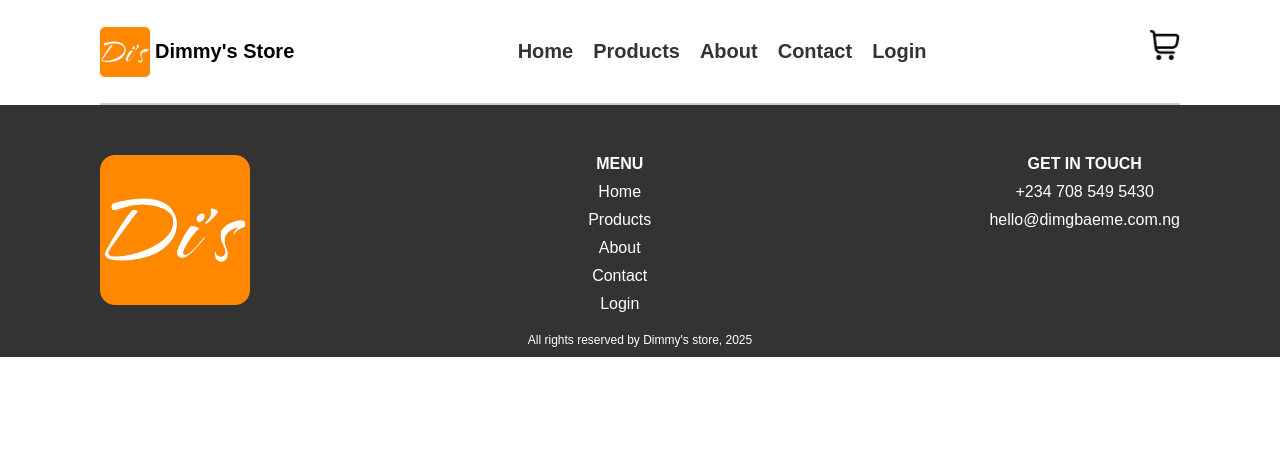
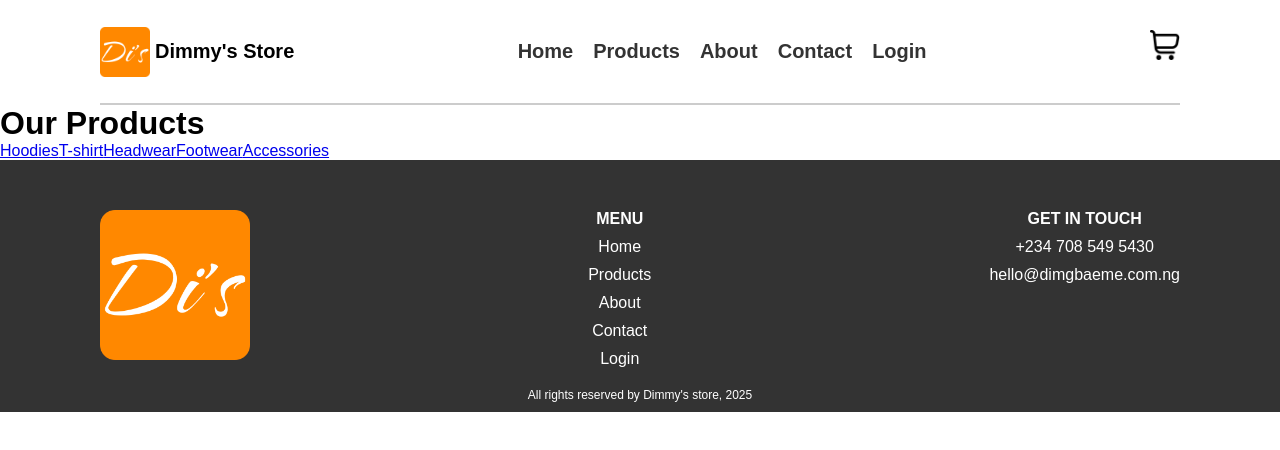
Before and after one commit to Dimgba-Eme/e-commerce-app, a React (Create React App) app in the folder my-store/: page /products/hoodies in a window 1280 px wide. Shown: the top 450 px of the page. Built offline with nearby package versions, Linux system fonts and the light colour scheme.

Commit message:
Created ProductsTabs and ProductsCategories components for usage in the Products page

```diff
--- a/my-store/src/App.js
+++ b/my-store/src/App.js
@@ -1,5 +1,6 @@
 import { Route, Routes } from "react-router-dom";
 
+import ProductsCategories from "./components/ProductsCategories";
 
 
 import Home from "./pages/Home";
@@ -20,7 +21,13 @@ function App() {
 
       <Routes>
         <Route path="/" element={<Home />} />
-        <Route path="/products" element={<Products />} />
+        <Route path="/products" element={<Products />}>
+          <Route index path="hoodies" element={<ProductsCategories category='hoodies' />} />
+          <Route path="t-shirt" element={<ProductsCategories category='t-shirt' />} />
+          <Route path="headwear" element={<ProductsCategories category='headwear' />} />
+          <Route path="footwear" element={<ProductsCategories category='footwear' />} />
+          <Route path="accessories" element={<ProductsCategories category='accessories' />} />
+        </Route>
         <Route path="/about-us" element={<About />} />
         <Route path="/contact-us" element={<Contact />} />
         <Route path="/cart" element={<Cart />} />
--- a/my-store/src/components/NavBar.js
+++ b/my-store/src/components/NavBar.js
@@ -15,6 +15,7 @@ function NavBar() {
             <img src={menu_btn} alt='hamburger menu' className='menu-btn' onClick={() => { setIsOpen(!isOpen) }} />
 
 
+            <div className='nav-container'>
                 <nav className={isOpen ? 'isOpen' : ''} onClick={() => { setIsOpen(!isOpen) }}>
                     <ul className='nav-inner'>
                         <img src={close_btn} alt='' onClick={() => { setIsOpen(!isOpen) }} className='close-btn' />
@@ -26,7 +27,8 @@ function NavBar() {
 
                     </ul>
                 </nav>
-            <img src={cart_icon} alt='cart icon' className='cart-icon' />
+            </div>
+            <NavLink to='/cart'><img src={cart_icon} alt='cart icon' className='cart-icon' /></NavLink>
         </>
     )
 }
--- /dev/null
+++ b/my-store/src/components/ProductsCategories.js
@@ -0,0 +1,11 @@
+import React from 'react'
+
+const ProductsCategories = () => {
+  return (
+    <div>
+
+    </div>
+  )
+}
+
+export default ProductsCategories
--- /dev/null
+++ b/my-store/src/components/ProductsTabs.js
@@ -0,0 +1,20 @@
+import React from 'react'
+import { Link } from 'react-router-dom'
+
+const ProductsTabs = () => {
+  return (
+    <>
+      <nav className='products-tab'>
+        <ul className='products-tab-inner'>
+          <Link to='hoodies' className='products-tab'>Hoodies</Link>
+          <Link to='t-shirt' className='products-tab'>T-shirt</Link>
+          <Link to='headwear' className='products-tab'>Headwear</Link>
+          <Link to='footwear' className='products-tab'>Footwear</Link>
+          <Link to='accessories' className='products-tab'>Accessories</Link>
+        </ul>
+      </nav>
+    </>
+  )
+}
+
+export default ProductsTabs
--- a/my-store/src/components/navBar.css
+++ b/my-store/src/components/navBar.css
@@ -11,7 +11,7 @@
     position: absolute;
     text-align: center;
   }
-  nav {
+  .nav-container nav {
     display: none;
     position: fixed;
     top: 0;
@@ -22,7 +22,7 @@
     z-index: 1;
     animation: fadeIn 0.5s;
   }
-  nav .nav-inner {
+  .nav-container nav .nav-inner {
     display: block;
     position: relative;
     padding: 20px;
@@ -35,14 +35,14 @@
     text-align: center;
     animation: slideIn 0.8s;
   }
-  nav .nav-inner .close-btn {
+  .nav-container nav .nav-inner .close-btn {
     display: block;
     position: absolute;
     width: 30px;
     top: 20px;
     left: 20px;
   }
-  nav .nav-inner .nav-link {
+  .nav-container nav .nav-inner .nav-link {
     display: block;
     font-size: 20px;
     margin-top: 30px;
@@ -50,10 +50,10 @@
     color: #333333;
     font-weight: bold;
   }
-  nav.isOpen {
+  .nav-container nav.isOpen {
     display: flex;
   }
-  nav.isOpen .nav-inner {
+  .nav-container nav.isOpen .nav-inner {
     left: 0;
     top: 0;
     bottom: 0;
@@ -85,25 +85,28 @@
   .menu-btn {
     display: none;
   }
-  nav {
+  .nav-container {
+    margin-left: auto;
+    margin-right: auto;
+  }
+  .nav-container nav {
     padding: 20px;
-    margin-left: auto;
     align-items: center;
   }
-  nav .nav-inner {
+  .nav-container nav .nav-inner {
     padding: 10px;
   }
-  nav .nav-inner .close-btn {
+  .nav-container nav .nav-inner .close-btn {
     display: none;
   }
-  nav .nav-inner .nav-link {
+  .nav-container nav .nav-inner .nav-link {
     font-size: 20px;
     font-weight: bold;
     text-align: center;
     text-decoration: none;
     color: #333333;
   }
-  nav .nav-inner .nav-link + .nav-link {
+  .nav-container nav .nav-inner .nav-link + .nav-link {
     margin-left: 20px;
   }
   .cart-icon {
--- a/my-store/src/components/navBar.scss
+++ b/my-store/src/components/navBar.scss
@@ -12,8 +12,8 @@
         text-align: center;
     }
 
+    .nav-container {
         nav {
-
             display: none;
             position: fixed;
             top: 0;
@@ -70,6 +70,7 @@
             }
         }
     }
+}
 
 .cart-icon {
     width: 30px;
@@ -105,10 +106,14 @@
         display: none;
     }
 
+    .nav-container {
+        margin-left: auto;
+        margin-right: auto;
+
         nav {
             padding: 20px;
-        margin-left: auto;
             align-items: center;
+
             .nav-inner {
                 padding: 10px;
 
@@ -129,6 +134,7 @@
                 }
             }
         }
+    }
 
     .cart-icon {
         margin-top: 20px;
--- a/my-store/src/pages/Products.js
+++ b/my-store/src/pages/Products.js
@@ -1,21 +1,19 @@
 import React from 'react'
-import { Link } from 'react-router-dom'
+// import { Outlet } from 'react-router-dom'
+import './products.scss'
+import ProductsTabs from '../components/ProductsTabs'
 
 const Products = () => {
   return (
     <main className='products-container'>
       <h1>Our Products</h1>
-      <div>
-        <Link to='/'>Hoodies</Link>
-        <Link to='/'>T-shirt</Link>
-        <Link to='/'>Headwear</Link>
-        <Link to='/'>Footwear</Link>
-        <Link to='/'>Accessories</Link>
-      </div>
+      <ProductsTabs />
 
-      <div className='products-display-container'>
 
-      </div>
+
+      {/* <div className='products-display-container'>
+        <Outlet />
+      </div> */}
     </main>
   )
 }
--- /dev/null
+++ b/my-store/src/pages/products.css
@@ -0,0 +1,12 @@
+* {
+  padding: 0;
+  margin: 0;
+  box-sizing: border-box;
+}
+
+.products-tab {
+  display: flex;
+}
+.products-tab .products-tab-inner {
+  display: flex;
+}/*# sourceMappingURL=products.css.map */
--- /dev/null
+++ b/my-store/src/pages/products.scss
@@ -0,0 +1,12 @@
+* {
+    padding: 0;
+    margin: 0;
+    box-sizing: border-box;
+}
+
+.products-tab {
+    display: flex;
+    .products-tab-inner {
+       display: flex;
+    }
+}
```
Also changed, not shown: 2 other files (tests, documents, lock files or other folders). Lines whose indentation alone changed are shown as unchanged.
